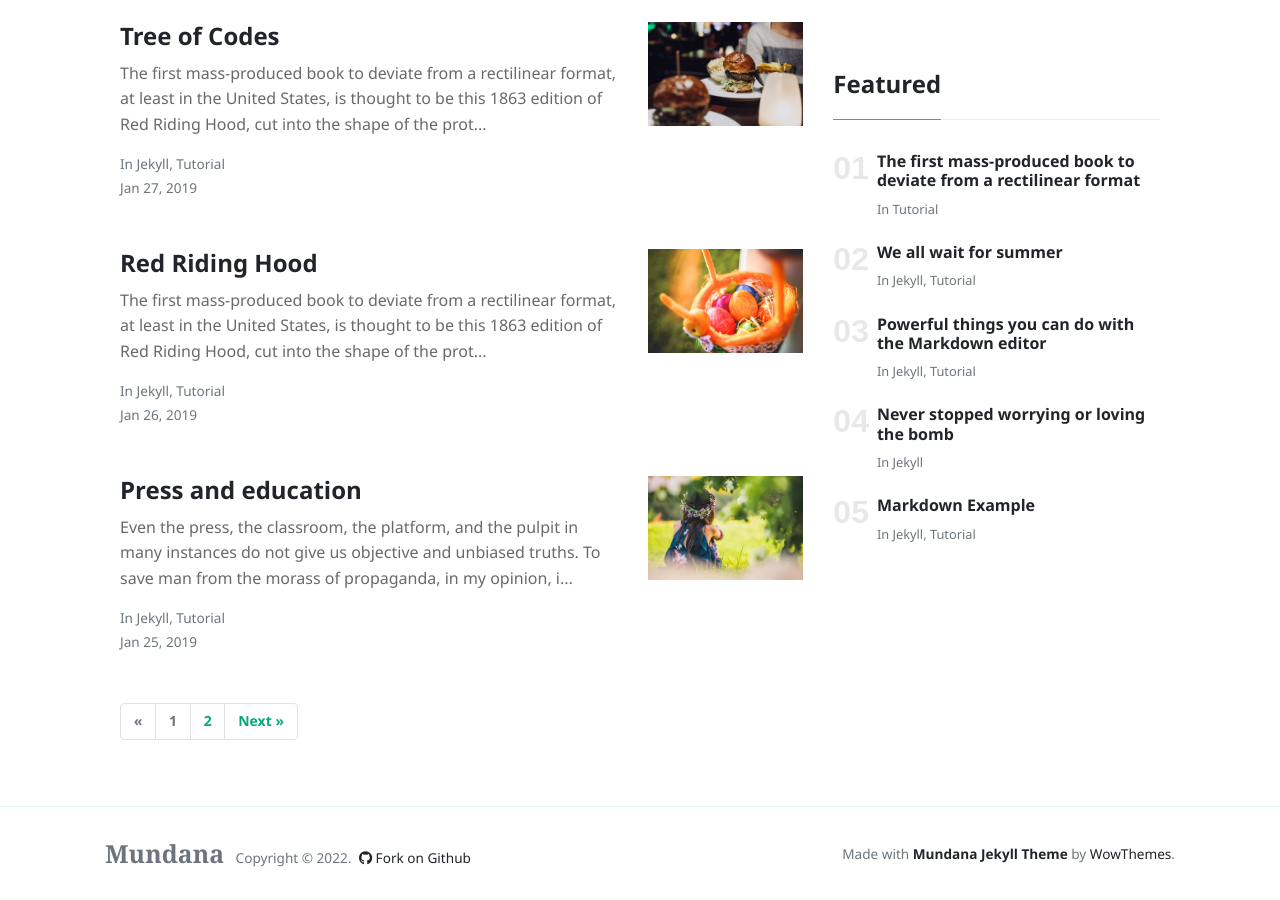
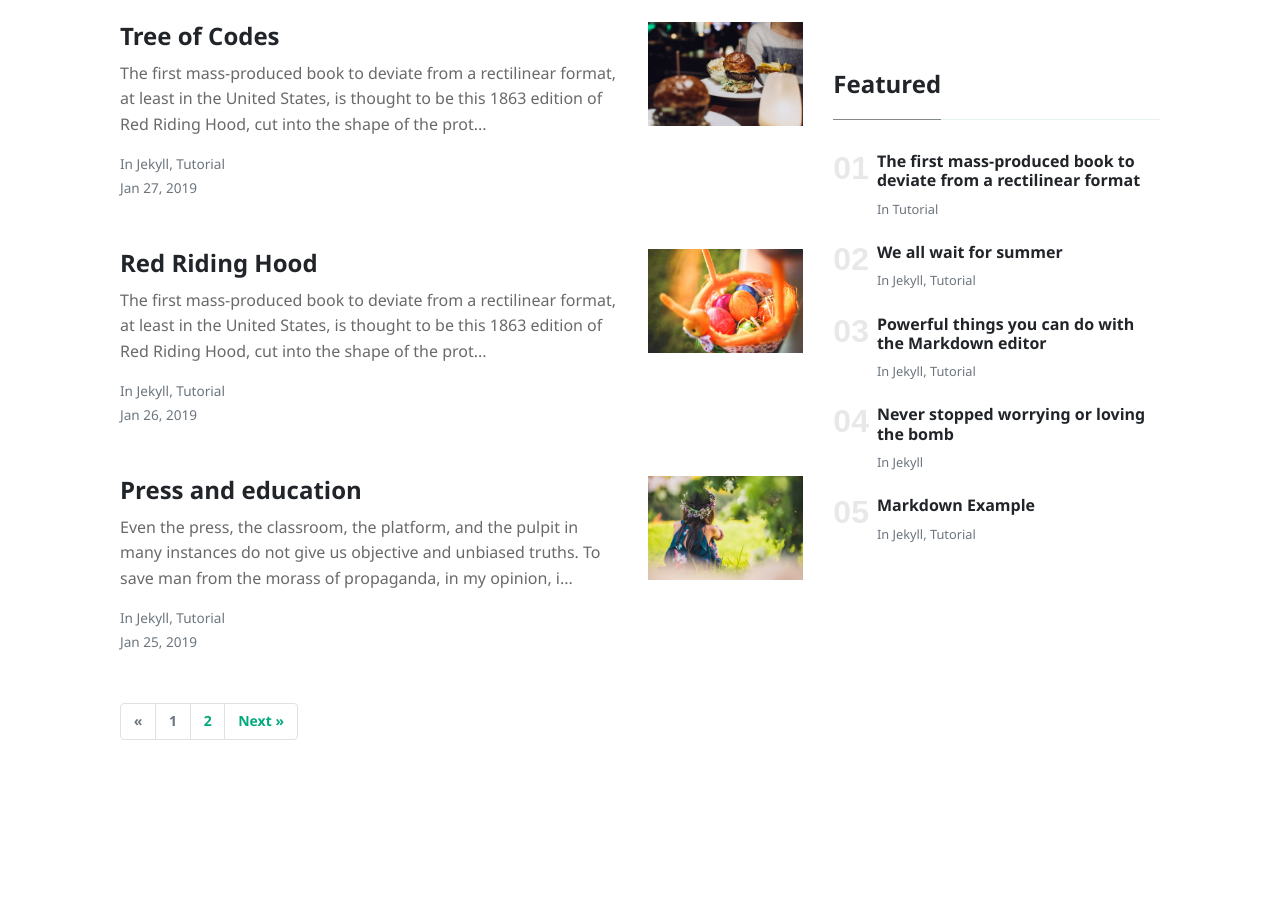
Before and after one commit to kalburgimanjunath/newtwoprofile, a Jekyll site: the page built from index.html, in a window 1280 px wide and 900 px high, scrolled down 1707 px. Built offline with Jekyll 4.4.1, drawn with Linux system fonts in a browser that asks for light colours; nearby versions of some CDN libraries; the list of posts is cut into pages by our own code; after the commit the page ends 2463 px from its top, so only the background shows below that.

Commit message:
Update default.html

```diff
--- a/_layouts/default.html
+++ b/_layouts/default.html
@@ -72,24 +72,7 @@
     <script src="{{site.baseurl}}/assets/js/theme.js"></script>
 
 
-    <!-- Footer -->
-    <footer class="bg-white border-top p-3 text-muted small">
-        <div class="container">
-        <div class="row align-items-center justify-content-between">
-            <div>
-                <span class="navbar-brand mr-2 mb-0"><strong>Mundana</strong></span>
-                <span>Copyright © <script>document.write(new Date().getFullYear())</script>.</span>
 
-                <!--  Github Repo Star Btn-->
-                <a class="text-dark ml-1" target="_blank" href="https://github.com/wowthemesnet/mundana-theme-jekyll"><i class="fab fa-github"></i> Fork on Github</a>
-
-            </div>
-            <div>
-                Made with <a target="_blank" class="text-dark font-weight-bold" href="https://www.wowthemes.net/mundana-jekyll-theme/"> Mundana Jekyll Theme </a> by <a class="text-dark" target="_blank" href="https://www.wowthemes.net">WowThemes</a>.
-            </div>
-        </div>
-        </div>
-    </footer>
 
     {% include tracking-footer.html %}
 
```
